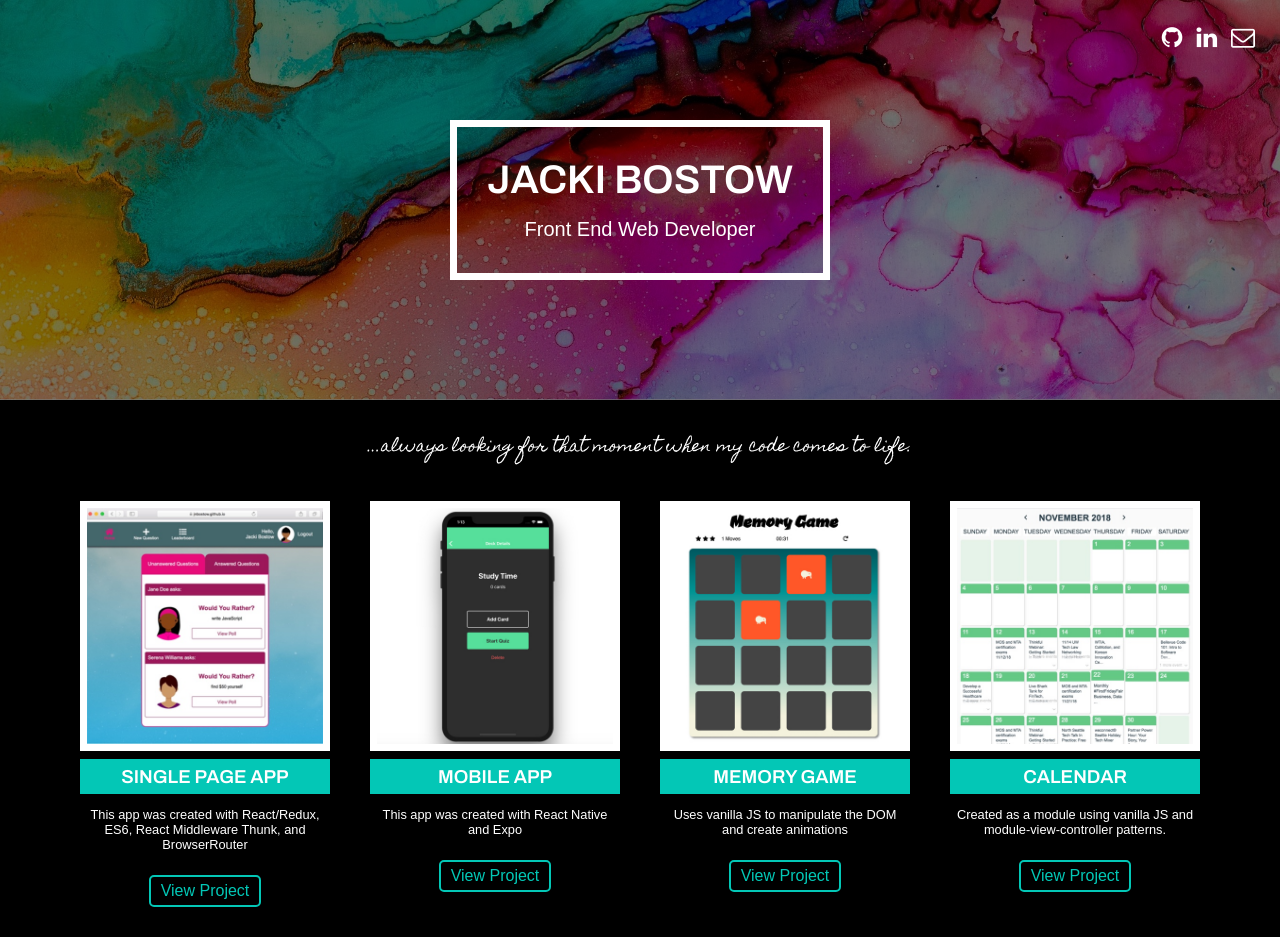
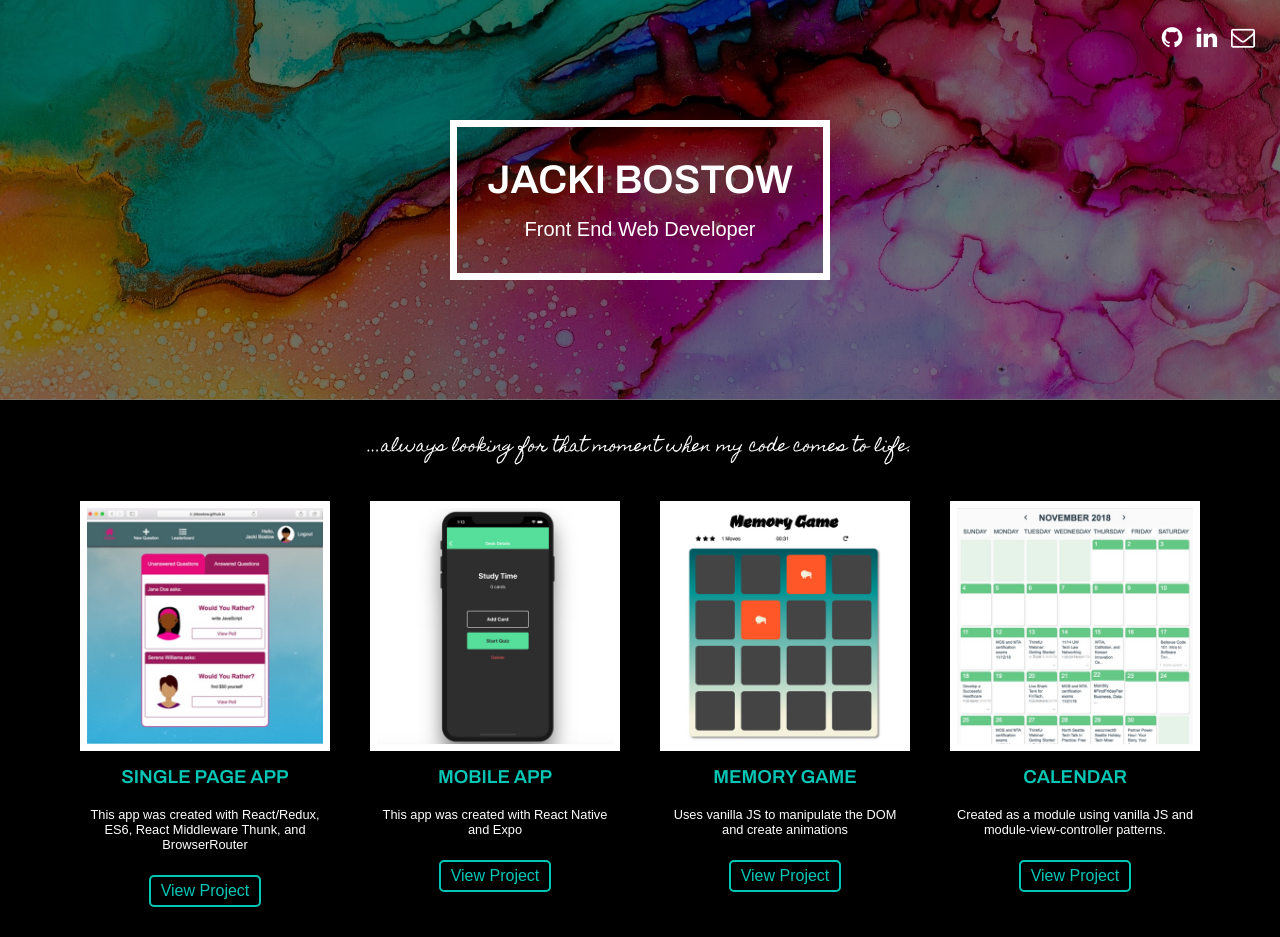
Before and after one commit to jnbostow/portfolio, a plain HTML site: page index.html in a window 1280 px wide. Drawn offline with Linux system fonts and the light colour scheme.

Commit message:
changing h3 font color

```diff
--- a/css/styles.css
+++ b/css/styles.css
@@ -102,7 +102,7 @@ main {
 }
 .featured-item h3 {
     font-family: 'Archivo', sans-serif;
-    background: #03c7b6;
+    color: #03c7b6;
     margin: 8px 0 0 0;
     text-transform: uppercase;
     padding: 7.5px;
```
